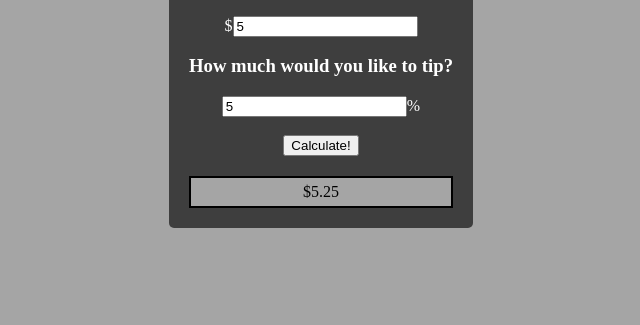
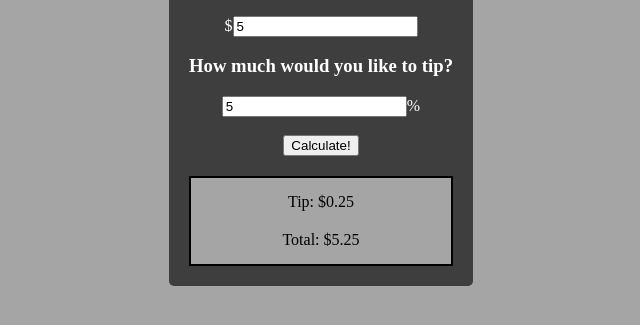
Before and after one commit to connorfrendt/tip-calculator, a plain HTML site: page index.html in a window 1280 px wide. Both pictures are taken after typing "5", "5" into the empty fields and a click on the button "Calculate!". Shown: the part 113-438 px from the top of the page, without its empty margins (319-959 px from the left). Drawn offline with Linux system fonts and the light colour scheme.

Commit message:
working on rounding the tip and total

```diff
--- a/index.css
+++ b/index.css
@@ -18,3 +18,7 @@ body {
     background: rgb(165, 165, 165);
     color: black;
 }
+
+.div {
+    padding: 10px;
+}
--- a/index.js
+++ b/index.js
@@ -1,13 +1,28 @@
 var submitForm = document.getElementById('form');
 
+function submitButton() {
+    var foodValue = submitForm.elements['foodMoney'].value;
+    var tipValue = submitForm.elements['tipMoney'].value
+    var tip = Number(((tipValue / 100) * foodValue));
+    var total = Number(((tipValue / 100) * foodValue)) + Number(foodValue);
 
-function submitButton() {
-    var foodCost = submitForm.elements['foodMoney'].value;
-    var tipCost = submitForm.elements['tipMoney'].value
-    var total = Number(((tipCost / 100) * foodCost)) + Number(foodCost);
+    // toFixed(2)
+
     console.log(total);
 
-    var totalFFF = document.getElementById('total');
-    totalFFF.className = 'cost';
-    totalFFF.textContent = '$' + total;
+    var totalCalc = document.getElementById('total');
+    totalCalc.className = 'cost';
+
+    var div1 = document.createElement('div');
+    var div2 = document.createElement('div');
+
+    totalCalc.appendChild(div1);
+    totalCalc.appendChild(div2);
+
+    div1.className = 'div';
+    div2.className = 'div';
+
+    div1.textContent = 'Tip: $' + tip;
+    div2.textContent = 'Total: $' + total;
+
 }
```
